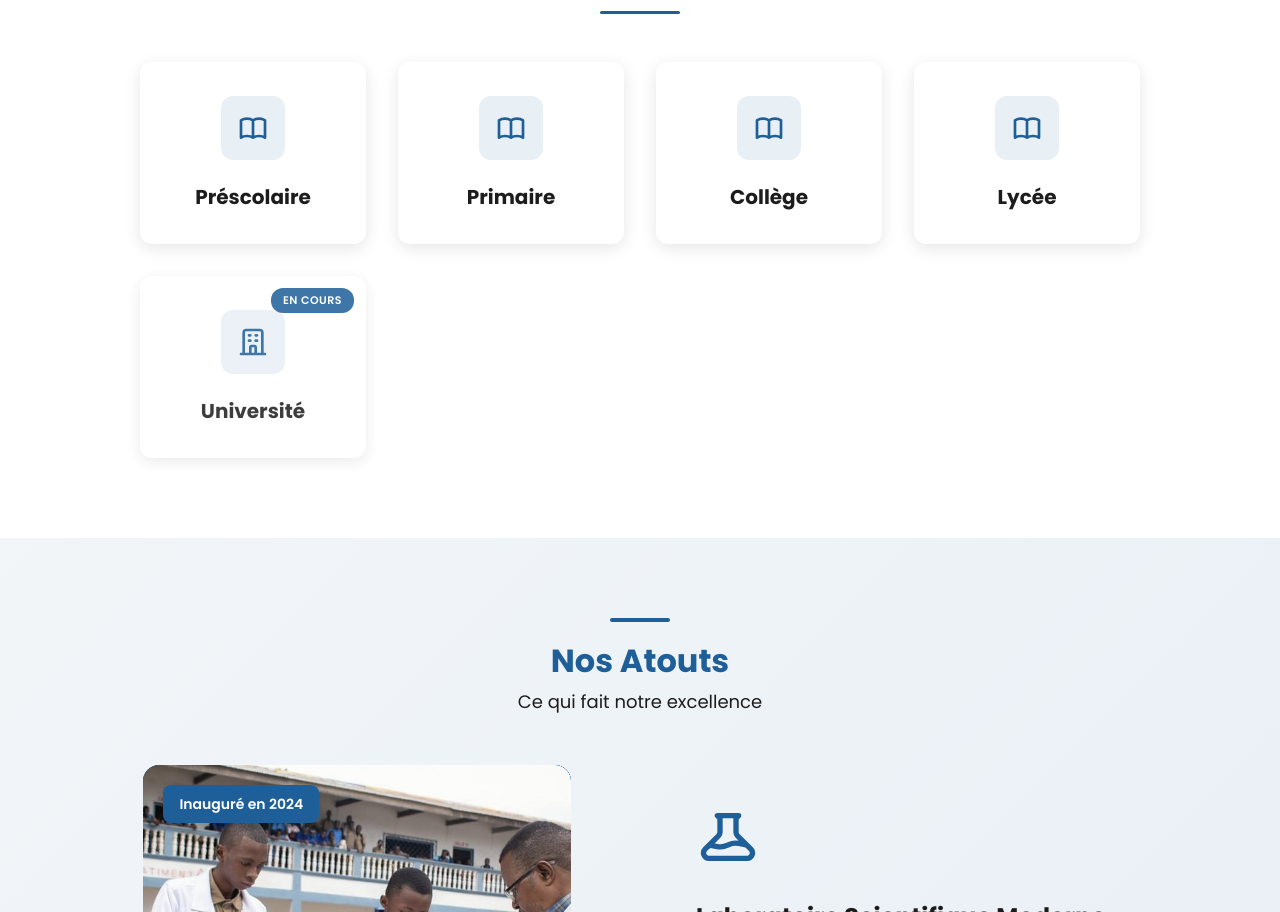
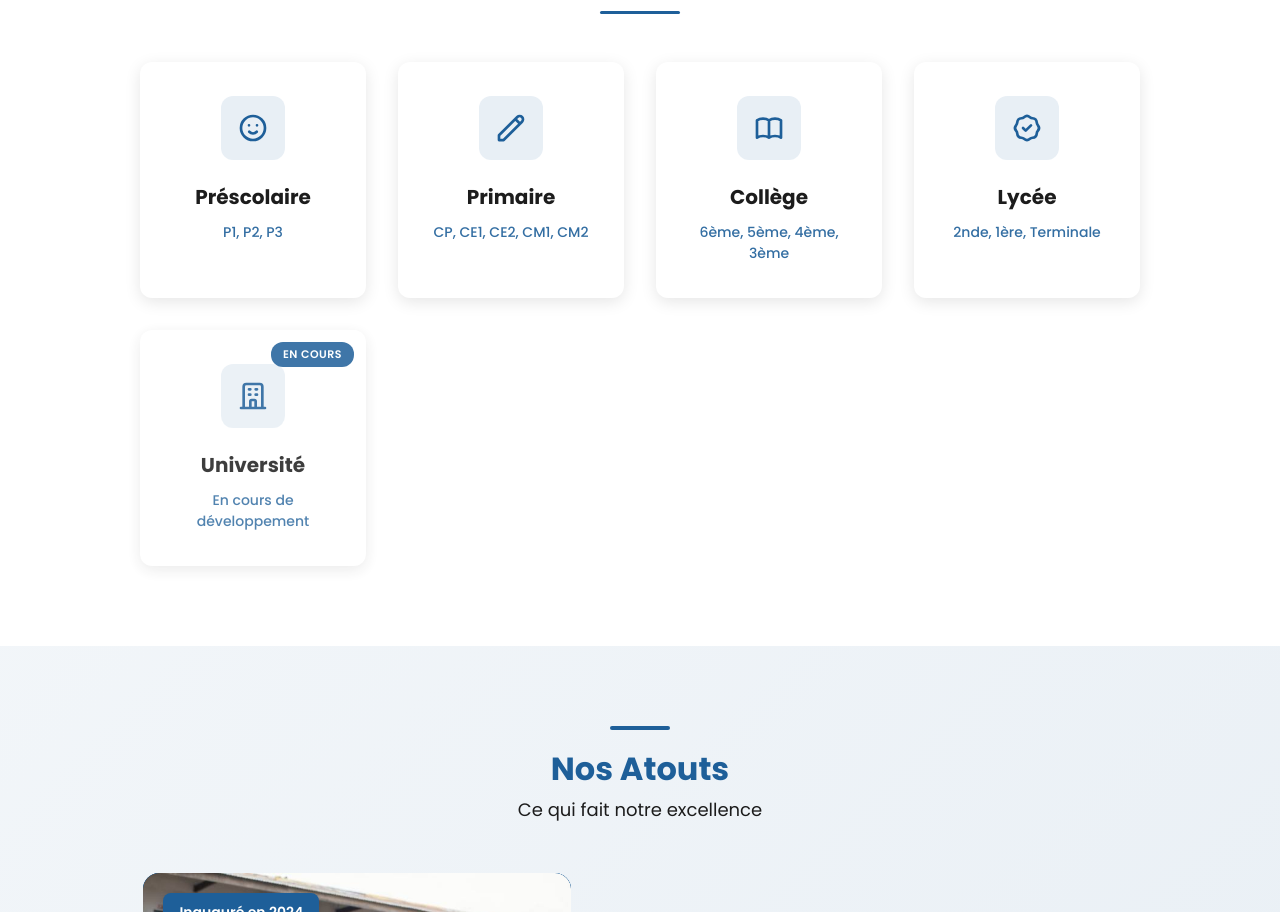
Before and after one commit to appexdev4/lagracev2, a React (Vite) app: page / in a window 1280 px wide. Shown: the part 1392-2304 px from the top of the page. Built offline with nearby package versions, Linux system fonts and the light colour scheme.

Commit message:
Mise a jourV3

```diff
--- a/src/components/About.tsx
+++ b/src/components/About.tsx
@@ -131,18 +131,20 @@ const About = () => {
             <div className="cycle-card">
               <div className="cycle-icon">
                 <svg fill="none" stroke="currentColor" viewBox="0 0 24 24">
-                  <path strokeLinecap="round" strokeLinejoin="round" strokeWidth="2" d="M12 6.253v13m0-13C10.832 5.477 9.246 5 7.5 5S4.168 5.477 3 6.253v13C4.168 18.477 5.754 18 7.5 18s3.332.477 4.5 1.253m0-13C13.168 5.477 14.754 5 16.5 5c1.747 0 3.332.477 4.5 1.253v13C19.832 18.477 18.247 18 16.5 18c-1.746 0-3.332.477-4.5 1.253" />
+                  <path strokeLinecap="round" strokeLinejoin="round" strokeWidth="2" d="M14.828 14.828a4 4 0 01-5.656 0M9 10h.01M15 10h.01M21 12a9 9 0 11-18 0 9 9 0 0118 0z" />
                 </svg>
               </div>
               <h4 className="cycle-name">Préscolaire</h4>
+              <p className="cycle-classes">P1, P2, P3</p>
             </div>
             <div className="cycle-card">
               <div className="cycle-icon">
                 <svg fill="none" stroke="currentColor" viewBox="0 0 24 24">
-                  <path strokeLinecap="round" strokeLinejoin="round" strokeWidth="2" d="M12 6.253v13m0-13C10.832 5.477 9.246 5 7.5 5S4.168 5.477 3 6.253v13C4.168 18.477 5.754 18 7.5 18s3.332.477 4.5 1.253m0-13C13.168 5.477 14.754 5 16.5 5c1.747 0 3.332.477 4.5 1.253v13C19.832 18.477 18.247 18 16.5 18c-1.746 0-3.332.477-4.5 1.253" />
+                  <path strokeLinecap="round" strokeLinejoin="round" strokeWidth="2" d="M15.232 5.232l3.536 3.536m-2.036-5.036a2.5 2.5 0 113.536 3.536L6.5 21.036H3v-3.572L16.732 3.732z" />
                 </svg>
               </div>
               <h4 className="cycle-name">Primaire</h4>
+              <p className="cycle-classes">CP, CE1, CE2, CM1, CM2</p>
             </div>
             <div className="cycle-card">
               <div className="cycle-icon">
@@ -151,14 +153,16 @@ const About = () => {
                 </svg>
               </div>
               <h4 className="cycle-name">Collège</h4>
+              <p className="cycle-classes">6ème, 5ème, 4ème, 3ème</p>
             </div>
             <div className="cycle-card">
               <div className="cycle-icon">
                 <svg fill="none" stroke="currentColor" viewBox="0 0 24 24">
-                  <path strokeLinecap="round" strokeLinejoin="round" strokeWidth="2" d="M12 6.253v13m0-13C10.832 5.477 9.246 5 7.5 5S4.168 5.477 3 6.253v13C4.168 18.477 5.754 18 7.5 18s3.332.477 4.5 1.253m0-13C13.168 5.477 14.754 5 16.5 5c1.747 0 3.332.477 4.5 1.253v13C19.832 18.477 18.247 18 16.5 18c-1.746 0-3.332.477-4.5 1.253" />
+                  <path strokeLinecap="round" strokeLinejoin="round" strokeWidth="2" d="M9 12l2 2 4-4M7.835 4.697a3.42 3.42 0 001.946-.806 3.42 3.42 0 014.438 0 3.42 3.42 0 001.946.806 3.42 3.42 0 013.138 3.138 3.42 3.42 0 00.806 1.946 3.42 3.42 0 010 4.438 3.42 3.42 0 00-.806 1.946 3.42 3.42 0 01-3.138 3.138 3.42 3.42 0 00-1.946.806 3.42 3.42 0 01-4.438 0 3.42 3.42 0 00-1.946-.806 3.42 3.42 0 01-3.138-3.138 3.42 3.42 0 00-.806-1.946 3.42 3.42 0 010-4.438 3.42 3.42 0 00.806-1.946 3.42 3.42 0 013.138-3.138z" />
                 </svg>
               </div>
               <h4 className="cycle-name">Lycée</h4>
+              <p className="cycle-classes">2nde, 1ère, Terminale</p>
             </div>
             <div className="cycle-card cycle-card-coming">
               <div className="cycle-icon">
@@ -167,6 +171,7 @@ const About = () => {
                 </svg>
               </div>
               <h4 className="cycle-name">Université</h4>
+              <p className="cycle-classes">En cours de développement</p>
               <span className="cycle-badge">En cours</span>
             </div>
           </div>
--- a/src/index.css
+++ b/src/index.css
@@ -629,8 +629,17 @@ a:focus {
   font-size: 20px;
   font-weight: 700;
   color: var(--text-dark);
+  margin: 0 0 0.75rem 0;
+  line-height: 1.3;
+}
+
+.cycle-classes {
+  font-size: 14px;
+  font-weight: 500;
+  color: var(--primary-blue);
   margin: 0;
-  line-height: 1.3;
+  line-height: 1.5;
+  opacity: 0.9;
 }
 
 .cycle-badge {
@@ -1659,6 +1668,10 @@ a:focus {
     font-size: 18px;
   }
 
+  .cycle-classes {
+    font-size: 13px;
+  }
+
   .stat-number {
     font-size: 36px;
   }
@@ -1978,6 +1991,10 @@ a:focus {
     font-size: 16px;
   }
 
+  .cycle-classes {
+    font-size: 12px;
+  }
+
   .cycle-badge {
     font-size: 10px;
     padding: 0.2rem 0.6rem;
```
